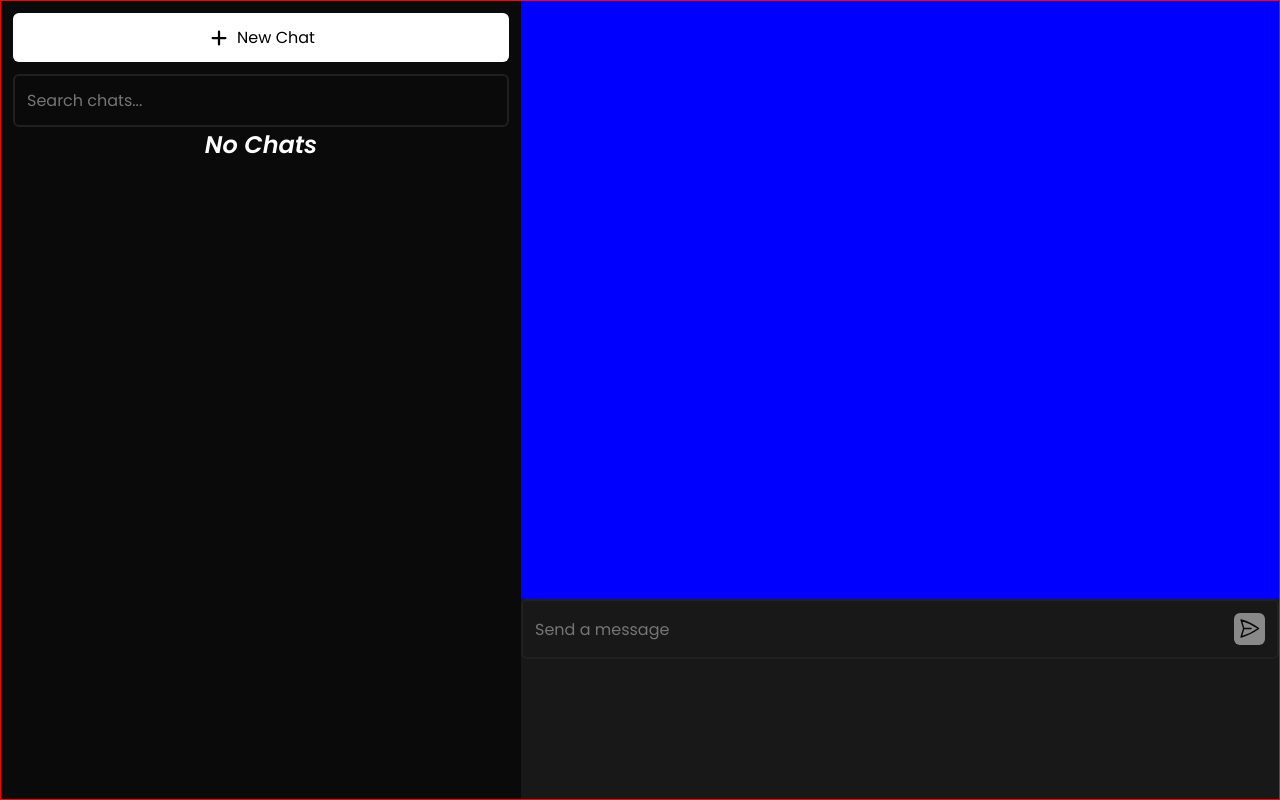
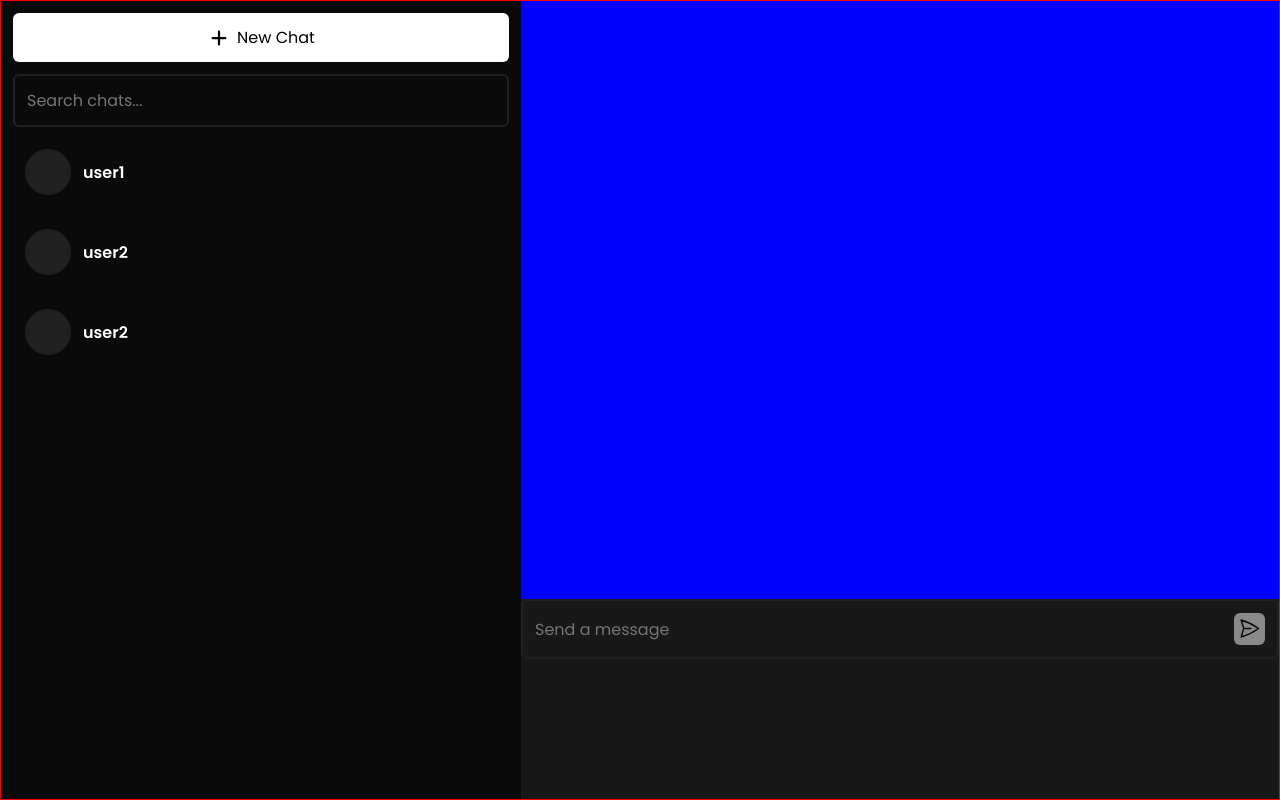
Before and after one commit to mikaelstl/pw2_exercise2_front, a React (Vite) app: page / in a window 1280 px wide. Built offline with nearby package versions, Linux system fonts and the light colour scheme.

Commit message:
feat: adding hover effect when hovering mouse in ChatCard

```diff
--- a/src/App.tsx
+++ b/src/App.tsx
@@ -30,7 +30,7 @@ const Content = styled.div`
 function App() {
   return (
     <Content className="chat-application">
-      <ChatsContainer chats={[]}/>
+      <ChatsContainer chats={chats}/>
       <ChatArea/>
       <MessageField/>
     </Content>
--- a/src/assets/palette.ts
+++ b/src/assets/palette.ts
@@ -1,5 +1,6 @@
 const Palette = {
   details: '#202020',
+  chat_hover: 'rgba(32,32,32,0.3)',
   chats: '#0A0A0A',
   action_buttons: '#898989'
 }
--- a/src/components/Avatar/style.ts
+++ b/src/components/Avatar/style.ts
@@ -2,8 +2,8 @@ import styled from "styled-components"
 import Palette from "../../assets/palette"
 
 export const Container = styled.div`
-  width: 52px;
-  height: 52px;
+  width: 46px;
+  height: 46px;
 
   border-radius: 50%;
 
--- a/src/components/ChatCard/style.ts
+++ b/src/components/ChatCard/style.ts
@@ -8,9 +8,13 @@ const Container = styled.div`
 
   width: 100%;
 
-  padding: 8px;
+  padding: 12px;
 
-  border-bottom: 1px solid ${Palette.details};
+  border-radius: 8px;
+
+  &:hover {
+    background-color: ${Palette.chat_hover};
+  }
 `
 
 export { Container }
--- a/src/components/ChatsContainer/index.tsx
+++ b/src/components/ChatsContainer/index.tsx
@@ -3,7 +3,7 @@ import { ItalicTitle } from "../base/ItalicTitle";
 import { TextInput } from "../base/TextInput";
 import { NewChatBtn } from "../buttons/NewChatBtn";
 import ChatCard from "../ChatCard";
-import { Container } from "./style";
+import { Chats, Container, Margin } from "./style";
 
 export interface ChatInfo {
   name: string;
@@ -21,13 +21,15 @@ export function ChatsContainer(props: ChatsContainerProps) {
       <BorderedContainer>
         <TextInput type="text" placeholder="Search chats..."/>
       </BorderedContainer>
-      {
-        props.chats.length !== 0
-        ? props.chats.map(
-            (chat)=><ChatCard name={chat.name}/>
-          )
-        : <ItalicTitle>No Chats</ItalicTitle>
-      }
+      <Chats>
+        {
+          props.chats.length !== 0
+          ? props.chats.map(
+              (chat, index)=><ChatCard key={index} name={chat.name}/>
+            )
+          : <Margin><ItalicTitle>No Chats</ItalicTitle></Margin>
+        }
+      </Chats>
     </Container>
   )
 }
--- a/src/components/ChatsContainer/style.ts
+++ b/src/components/ChatsContainer/style.ts
@@ -17,6 +17,30 @@ const Container = styled.div`
   background-color: ${Palette.chats};
 `;
 
+const Chats = styled.div`
+  display: flex;
+  flex-direction: column;
+  align-items: center;
+  gap: 10px;
+
+  grid-row: 1 / 3;
+  grid-column: 1;
+
+  width: 520px;
+  height: 100%;
+
+  padding: 0px 12px;
+  margin-top: 10px;
+
+  background-color: ${Palette.chats};
+`;
+
+const Margin = styled.div`
+  margin-top: 40px;
+`
+
 export {
-  Container
+  Container,
+  Chats,
+  Margin
 }
--- a/src/components/base/Title/index.ts
+++ b/src/components/base/Title/index.ts
@@ -2,5 +2,5 @@ import styled from "styled-components";
 
 export const Title = styled.p`
   font-family: "Poppins", sans-serif;
-  font-weight: 700;
+  font-weight: 600;
 `
```
